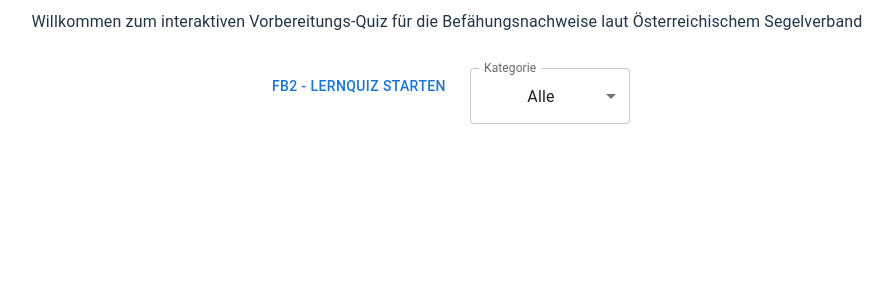
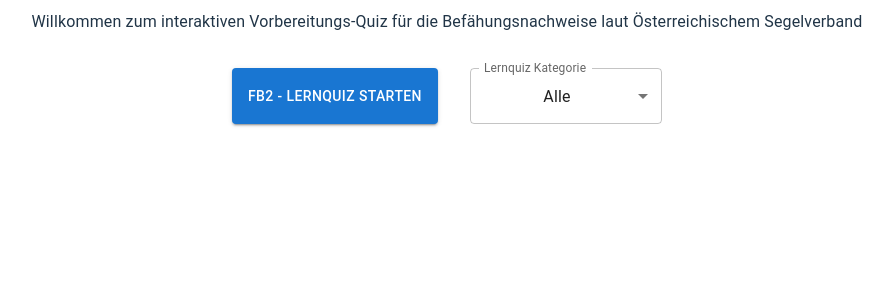
Before and after one commit to psommersguter/asf-boating-certificate-quiz, a React (Vite) app: page / in a window 1280 px wide. Shown: the top 300 px of the page, without its empty margins (193-1086 px from the left). Built offline with nearby package versions, Linux system fonts and the light colour scheme.

Commit message:
Refactor Welcome component to use <Stack> instead of boxes with custom css

```diff
--- a/src/Welcome.tsx
+++ b/src/Welcome.tsx
@@ -1,32 +1,30 @@
-import { Box, Button, FormControl, InputLabel, MenuItem, Select, Typography } from '@mui/material';
+import { Button, FormControl, InputLabel, MenuItem, Select, Stack, Typography } from '@mui/material';
 import { useState } from 'react';
+import { SelectInputProps } from '@mui/material/Select/SelectInput';
 
-interface Props {
+interface WelcomeProps {
   onStartLearnQuizClick: (categoryFilter?: string) => void
 }
 
-export function Welcome(props: Props) {
-  const { onStartLearnQuizClick } = props
+export function Welcome(props: WelcomeProps) {
+  const { onStartLearnQuizClick } = props;
 
-  const [selectedCategory, setSelectedCategory] = useState<string>("Alle")
+  const [selectedCategory, setSelectedCategory] = useState<string>("Alle");
 
   return (
-    <Box>
+    <Stack>
       <Typography variant={"subtitle1"}>
         Willkommen zum interaktiven Vorbereitungs-Quiz für die Befähungsnachweise laut Österreichischem Segelverband
       </Typography>
-      <Box sx={{
-        marginTop: "2rem",
-        display: "flex",
-        flexDirection: "column"
-      }}>
-        <Box
-          sx={{
-            width: "100%",
-            flexDirection: "row"
-          }}
+      <Stack
+        marginTop={"2rem"}
+        justifyContent={"center"}
+        direction={"row"}
+        spacing={4}
       >
-          <Button onClick={() => {
+        <Button
+          variant={"contained"}
+          onClick={() => {
             if (selectedCategory === "Alle") {
               onStartLearnQuizClick(undefined)
             } else {
@@ -35,18 +33,39 @@ export function Welcome(props: Props) {
           }}>
           FB2 - Lernquiz Starten
         </Button>
+        <CategorySelect
+          selectedCategory={selectedCategory}
+          onSelectedCategoryChange={event => {
+            setSelectedCategory(event.target.value)
+          }}
+        />
+      </Stack>
+    </Stack>
+  );
+
+}
+
+interface CategorySelectProps {
+  selectedCategory: string | undefined
+  onSelectedCategoryChange?: SelectInputProps<string>['onChange']
+}
+
+function CategorySelect(props: CategorySelectProps) {
+  const { selectedCategory, onSelectedCategoryChange } = props;
+
+  const categorySelectLabel = "Lernquiz Kategorie";
+
+  return (
     <FormControl sx={{
       marginLeft: "1rem",
-            width: "10rem",
+      width: "12rem",
     }}>
-            <InputLabel id="category-select-label">Kategorie</InputLabel>
+      <InputLabel id="category-select-label">{categorySelectLabel}</InputLabel>
       <Select
         labelId="category-select-label"
         value={selectedCategory}
-              label="Kategorie"
-              onChange={event => {
-                setSelectedCategory(event.target.value)
-              }}
+        label={categorySelectLabel}
+        onChange={onSelectedCategoryChange}
       >
         <MenuItem value={"Alle"}>Alle</MenuItem>
         <MenuItem value={"Jachtbedienung"}>Jachtbedienung</MenuItem>
@@ -59,11 +78,7 @@ export function Welcome(props: Props) {
         <MenuItem value={"Modul Segeln"}>Modul Segeln</MenuItem>
       </Select>
     </FormControl>
-        </Box>
-      </Box>
-    </Box>
-  )
-
+  );
 }
 
 export default Welcome
```
Lines whose indentation alone changed are shown as unchanged.
